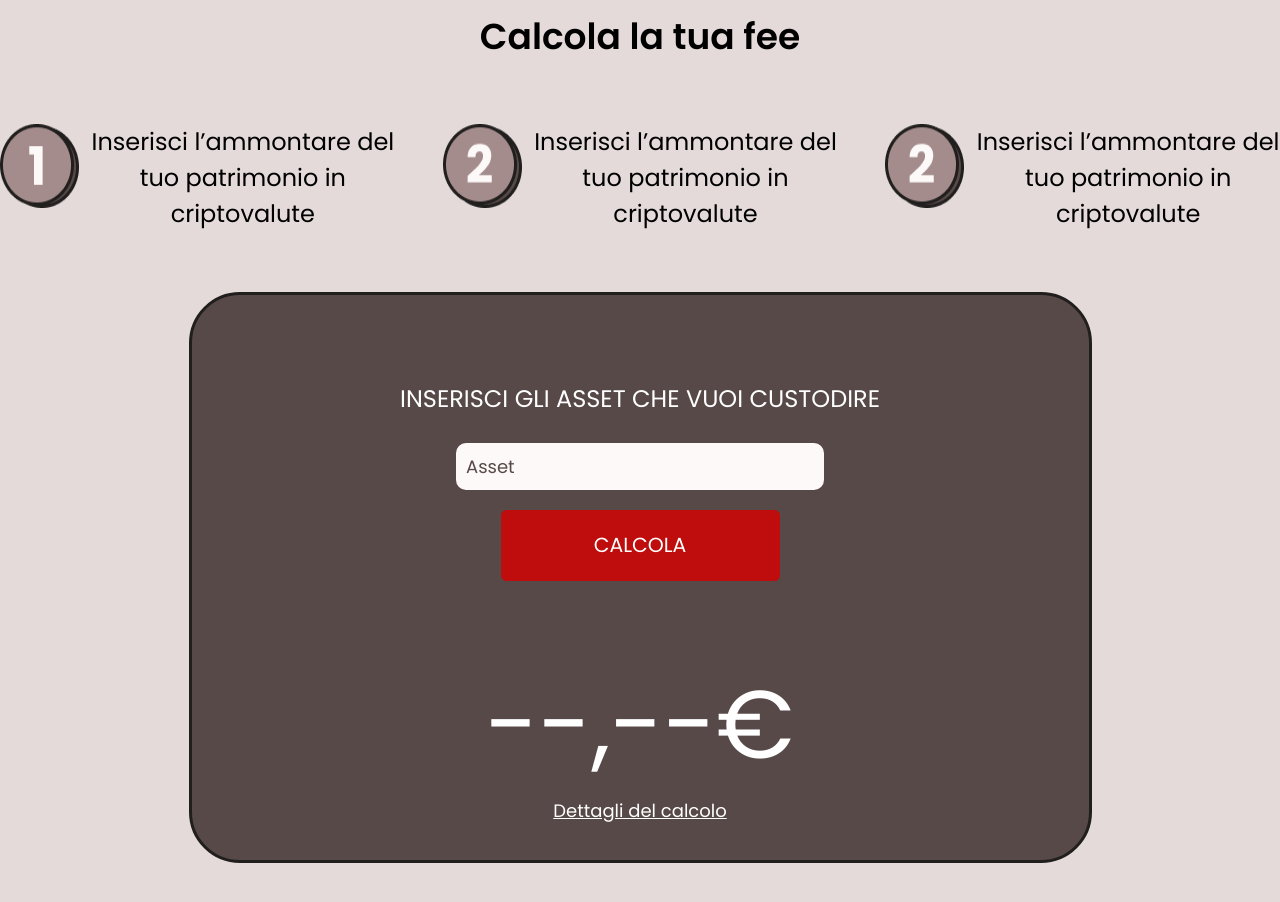
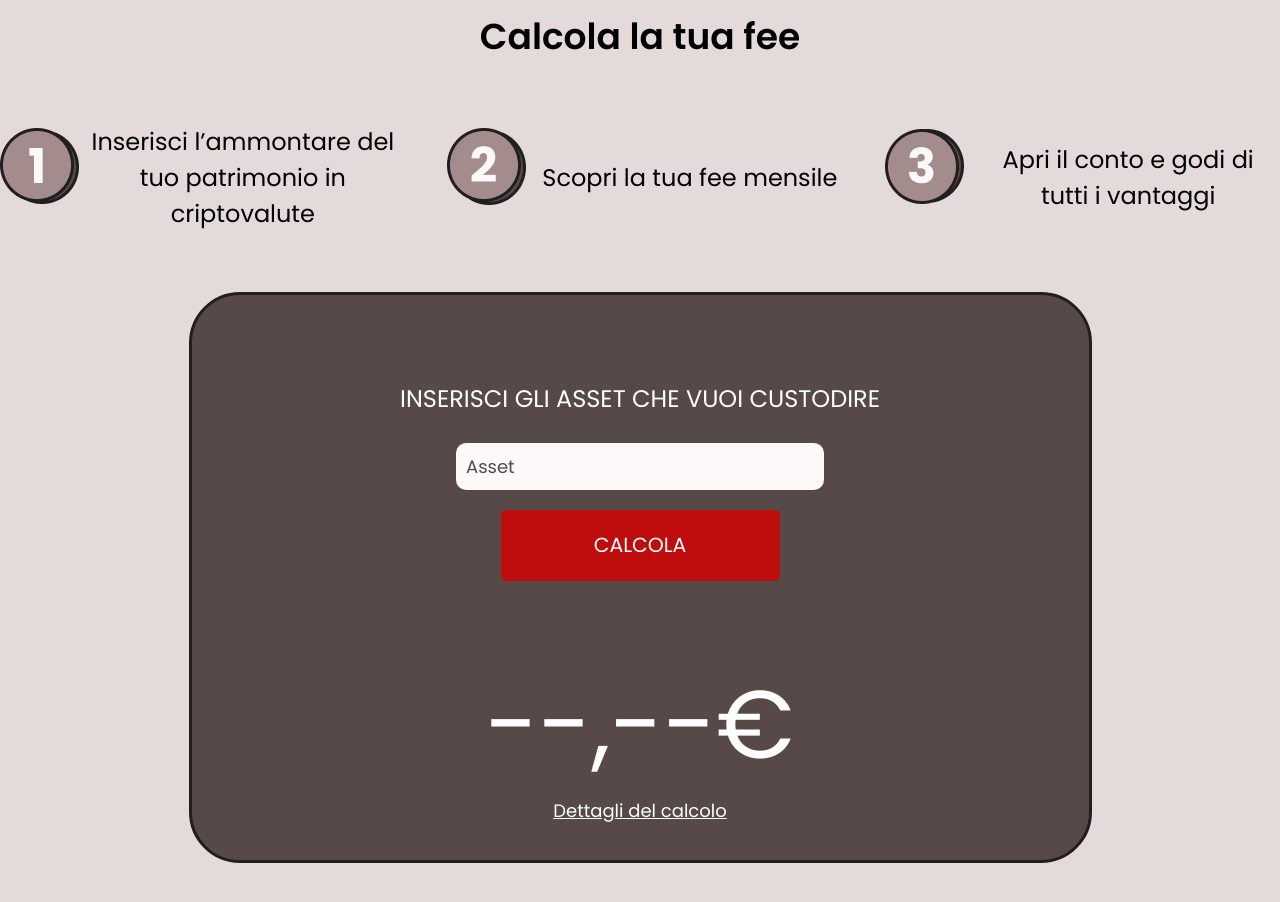
Before and after one commit to sargon17/DEseip-test, a React (Vite) app: page / in a window 1280 px wide. Shown: the part 1400-2302 px from the top of the page. Built offline with nearby package versions, Linux system fonts and the light colour scheme.

Commit message:
fee calculator mistake resolved

```diff
--- a/src/pages/sections/FeeCalculator.jsx
+++ b/src/pages/sections/FeeCalculator.jsx
@@ -9,23 +9,21 @@ export default function FeeCalculator() {
         <div className="container mx-auto py-24">
           <h2 className="h2 text-center">Calcola la tua fee</h2>
           <div className="py-20">
-            <ul className="flex flex-row items-baseline gap-16">
-              <li className="w-1/3 text-center flex gap-4">
+            <ul className="flex flex-row items-center gap-16">
+              <li className="w-1/3 text-center flex items-center gap-4">
                 <img src={Coin1} alt="counter 1" className="mx-auto mb-8" />
                 <p className="subtitle1">
                   Inserisci l’ammontare del tuo patrimonio in criptovalute
                 </p>
               </li>
-              <li className="w-1/3 text-center flex gap-4">
+              <li className="w-1/3 text-center flex items-center gap-4">
                 <img src={Coin2} alt="counter 2" className="mx-auto mb-8" />
+                <p className="subtitle1">Scopri la tua fee mensile</p>
+              </li>
+              <li className="w-1/3 text-center flex items-center gap-4">
+                <img src={Coin3} alt="counter 3" className="mx-auto mb-8" />
                 <p className="subtitle1">
-                  Inserisci l’ammontare del tuo patrimonio in criptovalute
-                </p>
-              </li>
-              <li className="w-1/3 text-center flex gap-4">
-                <img src={Coin2} alt="counter 2" className="mx-auto mb-8" />
-                <p className="subtitle1">
-                  Inserisci l’ammontare del tuo patrimonio in criptovalute
+                  Apri il conto e godi di tutti i vantaggi
                 </p>
               </li>
             </ul>
```
